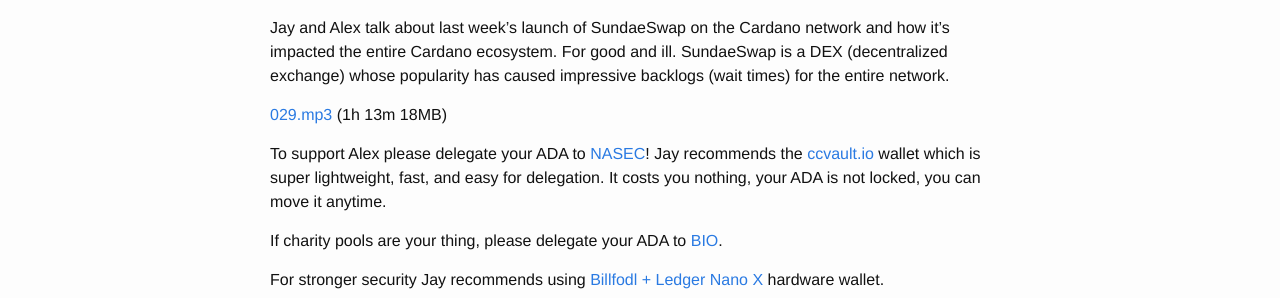
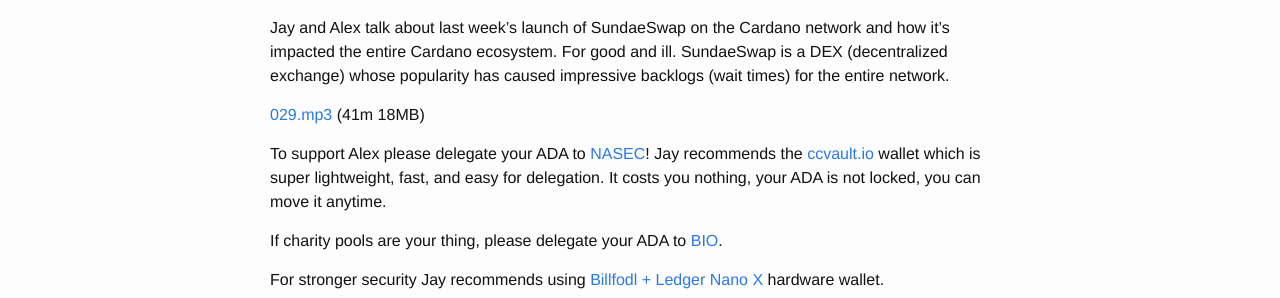
Before and after one commit to jhannah/jayflaunts, a Jekyll site: the page built from _posts/2022-01-24-cardano-sundaeswap.md, in a window 1280 px wide. Shown: the part 265-563 px from the top of the page. Built offline with Jekyll 4.4.1, drawn with Linux system fonts in a browser that asks for light colours.

Commit message:
oops, wrong length in text

```diff
--- a/_posts/2022-01-24-cardano-sundaeswap.md
+++ b/_posts/2022-01-24-cardano-sundaeswap.md
@@ -14,7 +14,7 @@
 it's impacted the entire Cardano ecosystem. For good and ill. SundaeSwap is a DEX (decentralized
 exchange) whose popularity has caused impressive backlogs (wait times) for the entire network.
 
-<a href="{{site.storage_url}}/029.mp3" target="_blank">029.mp3</a> (1h 13m 18MB)
+<a href="{{site.storage_url}}/029.mp3" target="_blank">029.mp3</a> (41m 18MB)
 
 To support Alex please delegate your ADA to [NASEC](https://nasec.co.uk/cardano/)!
 Jay recommends the [ccvault.io](https://ccvault.io/)
```
